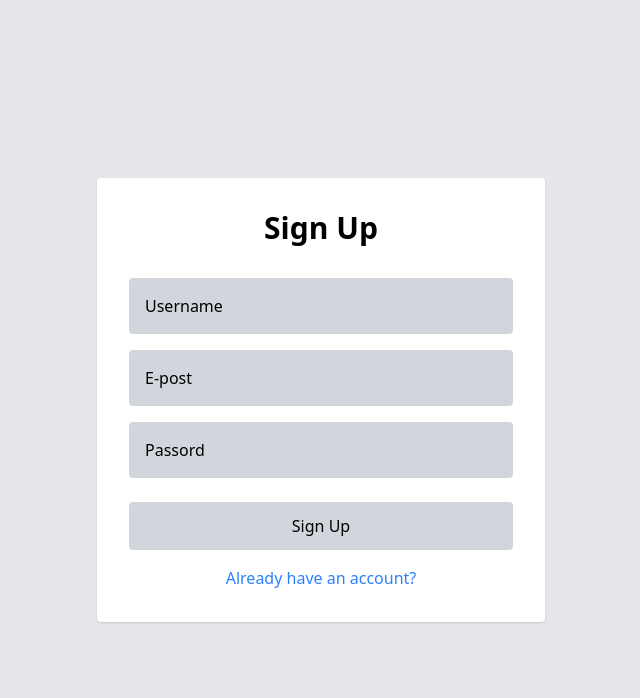
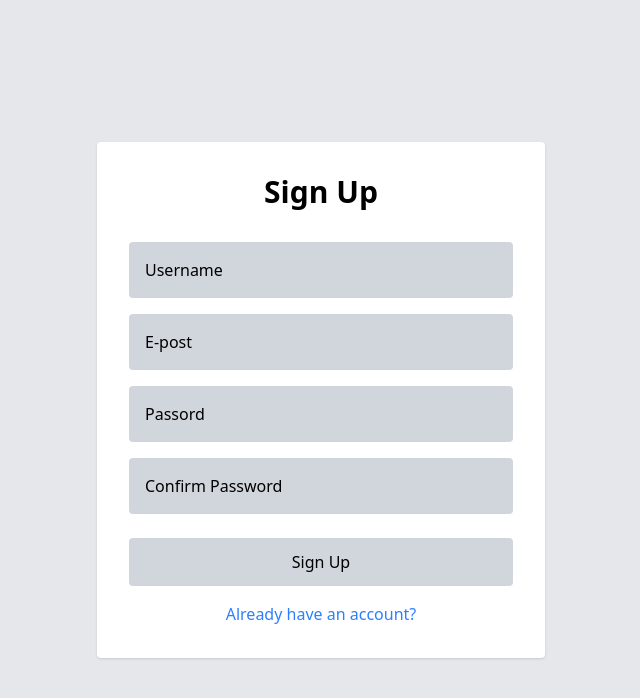
Before and after one commit to OliOSZ/GamePortal, a React (Vite) app in the folder client/: page /signup in a window 1280 px wide. Shown: the top 698 px of the page, without its empty margins (319-959 px from the left). Built offline with nearby package versions, Linux system fonts and the light colour scheme; no server answers.

Commit message:
Confirme password setup

```diff
--- a/client/src/components/SignupForm.tsx
+++ b/client/src/components/SignupForm.tsx
@@ -3,16 +3,30 @@ import { signup } from "../services/auth";
 
 export default function Signup() {
   const [form, setForm] = useState({ username: "", email: "", password: "" });
+  const [confirmePassword, setConfirmePassword] = useState("");
+  const [error, setError] = useState("");
   const [message, setMessage] = useState("");
 
   const handleChange = (e: React.ChangeEvent<HTMLInputElement>) => {
     setForm({ ...form, [e.target.name]: e.target.value });
   };
 
+  const validatePassword = () => {
+    if (form.password !== confirmePassword) {
+      setError('Password does not match');
+      return false;
+    }
+    setError('');
+    return true;
+  }
+
   const handleSubmit = async (e: React.FormEvent) => {
     e.preventDefault();
     setMessage("");
     try {
+      if (validatePassword()) {
+
+      }
       const data = await signup(form.username, form.email, form.password);
       setMessage(data.message);
       window.location.replace("/")
@@ -51,17 +65,26 @@ export default function Signup() {
           className="block w-full mb-4 p-4 bg-gray-300 placeholder-black rounded"
           required
         />
+        <input
+          name="confirmePassword"
+          type="password"
+          placeholder="Confirm Password"
+          value={confirmePassword}
+          onChange={e => setConfirmePassword(e.target.value)}
+          className="block w-full mb-4 p-4 bg-gray-300 placeholder-black rounded"
+          required
+        />
+        {error && (
+          <div className="text-red-500 text-center mb-2">{error}</div>
+        )}
         <button type="submit" className="w-full bg-gray-300 hover:bg-gray-400 text-black py-3 rounded mt-2">
           Sign Up
         </button>
         {message && (
           <div
-            className={`mt-4 text-center ${
-              message === "User registered successfully"
+            className={`mt-4 text-center ${message === "User registered successfully"
                 ? "text-green-600"
-                : "text-red-500"
-            }`}
-          >
+                : "text-red-500"}`}>
             {message}
           </div>
         )}
```
Lines whose indentation alone changed are shown as unchanged.
